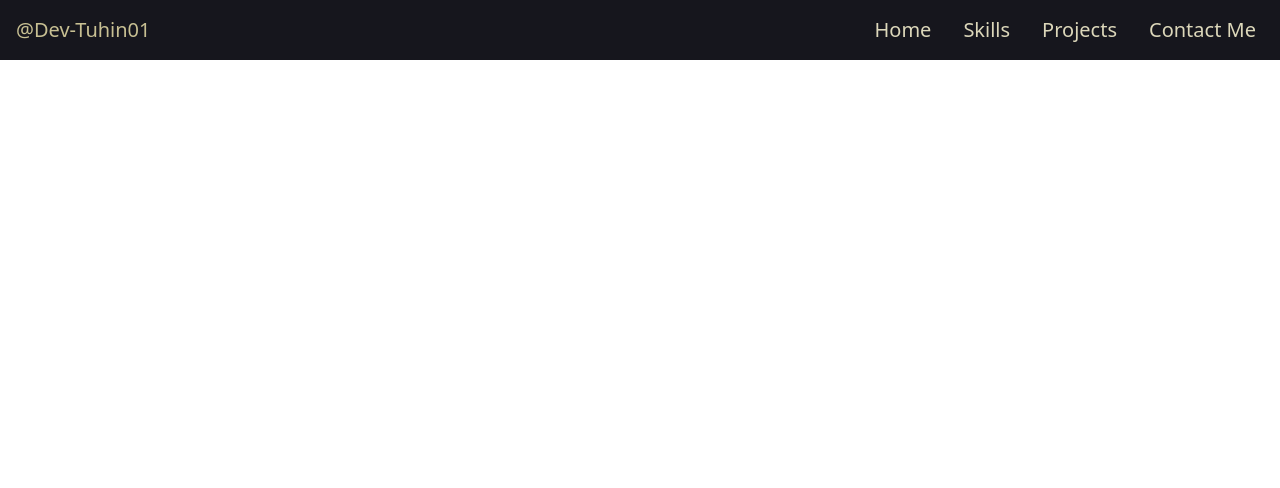
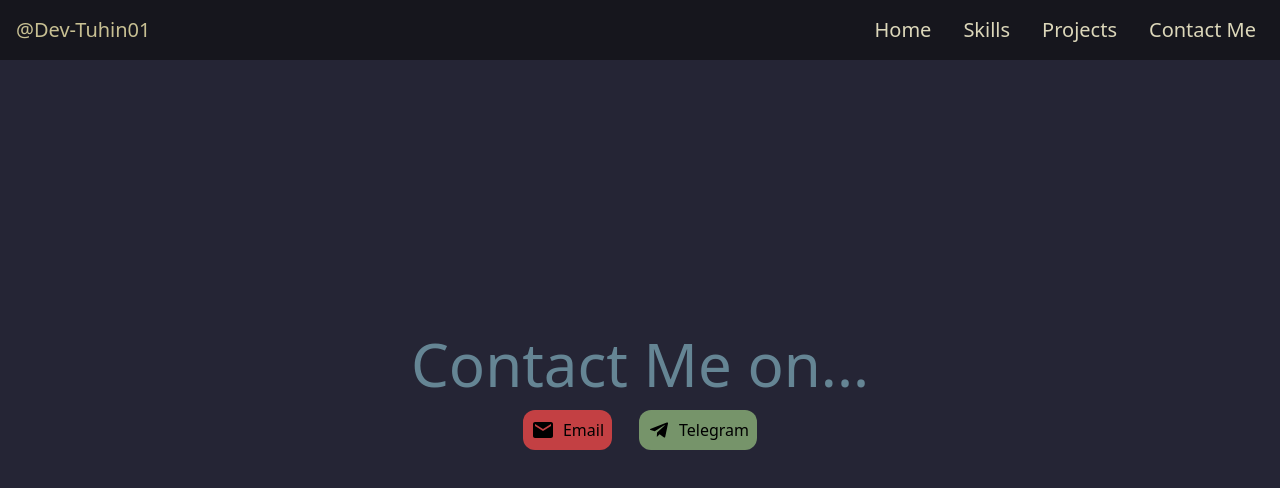
Before and after one commit to Dev-Tuhin01/Solaris-Tuhin-Shubhra-Chakraborty, a React (Vite) app: page /contact in a window 1280 px wide. Shown: the top 488 px of the page. Built offline with nearby package versions, Linux system fonts and the light colour scheme.

Commit message:
Created Contact me page

```diff
--- a/src/components/Navbar.tsx
+++ b/src/components/Navbar.tsx
@@ -4,7 +4,7 @@ import RouteNavbar from "./RouteNavbar.tsx";
 const Navbar:React.FC = () => {
 
   return (
-    <header className="md:absolute top-0 left-0 w-full h-15 flex text-xl items-center px-4 bg-[#16161D]">
+    <header className="md:absolute top-0 left-0 z-40 w-full h-15 flex text-xl items-center px-4 bg-[#16161D]">
       <div className="text-[#C8C093] flex-grow">@Dev-Tuhin01</div>
       <RouteNavbar />
     </header>
--- a/src/pages/Contact.tsx
+++ b/src/pages/Contact.tsx
@@ -1,9 +1,51 @@
+
 import React from "react";
+import { Email, Telegram } from "@mui/icons-material";
+import { motion } from "framer-motion"; // Import framer-motion
 
-const Contact:React.FC = () =>{
+const Contact: React.FC = () => {
   return (
-  <h1>Contact</h1>
-  )
-}
+    <div className="h-screen bg-[#252535] flex flex-col justify-center items-center">
+      {/* Animated Heading */}
+      <motion.h1
+        className="text-3xl md:text-6xl text-[#658594]"
+        initial={{ opacity: 0, y: -50 }} // Initial position and opacity
+        animate={{ opacity: 1, y: 0 }} // Animate to full opacity and y=0
+        transition={{ duration: 0.8 }} // Animation duration
+      >
+        Contact Me on...
+      </motion.h1>
+
+      {/* Animated Buttons */}
+      <div className="flex justify-evenly w-72 m-4">
+        {/* Email Button with Animation */}
+        <motion.a
+          href="mailto:tuhinshubhrachakraborty2002@gmail.com"
+          className="h-fit w-max p-2 bg-[#C34043] rounded-xl flex items-center justify-center"
+          whileHover={{ scale: 1.1 }} // Scale up on hover
+          whileTap={{ scale: 0.95 }} // Scale down on click
+          initial={{ opacity: 0, x: -50 }} // Initial position and opacity
+          animate={{ opacity: 1, x: 0 }} // Animate to full opacity and x=0
+          transition={{ duration: 0.8, delay: 0.4, type: "spring", stiffness: 300 }} // Combined transition properties
+        >
+          <Email className="mr-2" /> Email
+        </motion.a>
+
+        {/* Telegram Button with Animation */}
+        <motion.a
+          href="https://web.telegram.org/k/#@Axion009"
+          className="h-fit w-max p-2 bg-[#76946A] rounded-xl flex items-center justify-center"
+          whileHover={{ scale: 1.1 }} // Scale up on hover
+          whileTap={{ scale: 0.95 }} // Scale down on click
+          initial={{ opacity: 0, x: 50 }} // Initial position and opacity
+          animate={{ opacity: 1, x: 0 }} // Animate to full opacity and x=0
+          transition={{ duration: 0.8, delay: 0.6, type: "spring", stiffness: 300 }} // Combined transition properties
+        >
+          <Telegram className="mr-2" /> Telegram
+        </motion.a>
+      </div>
+    </div>
+  );
+};
 
 export default Contact;
```
